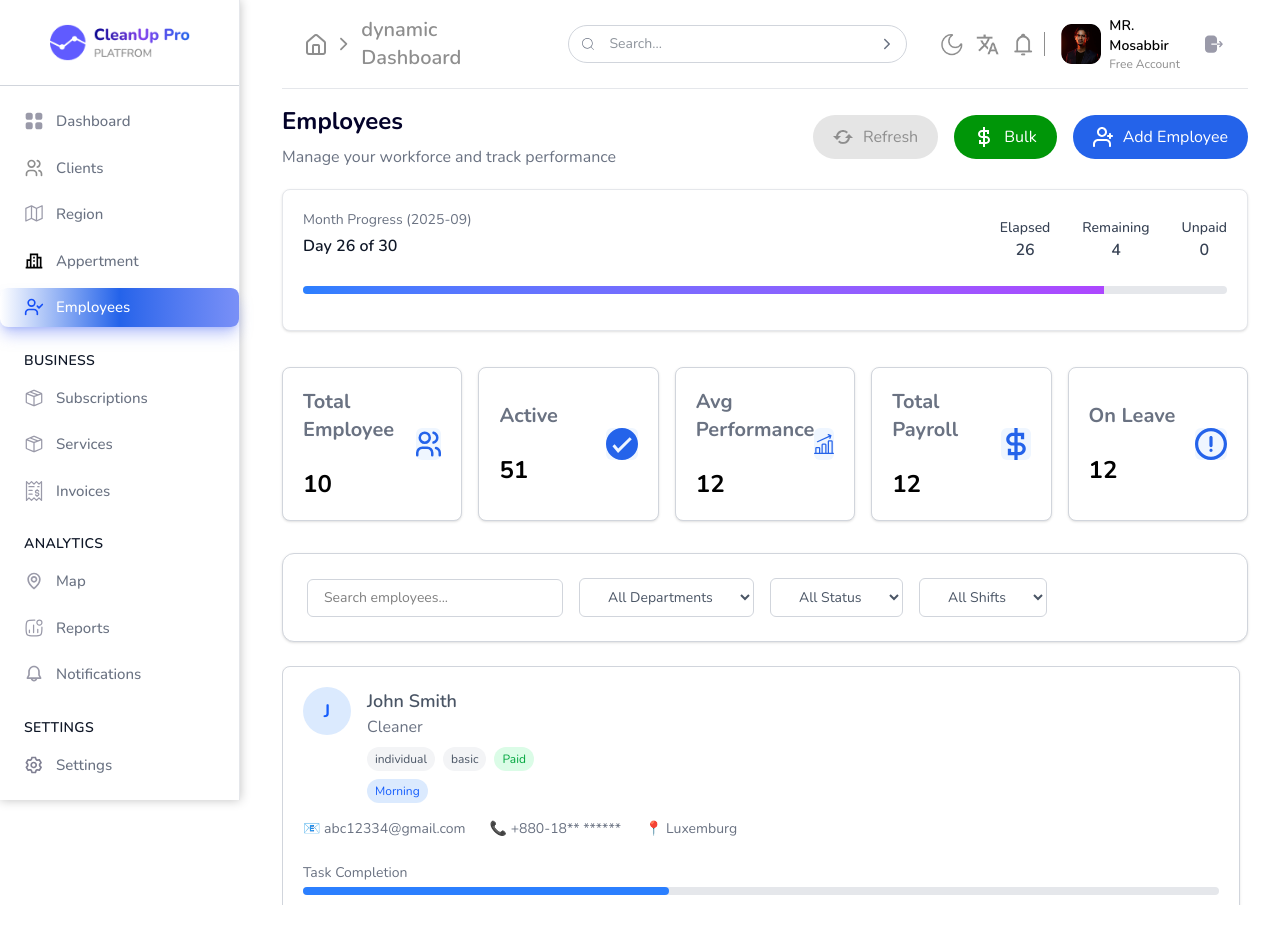
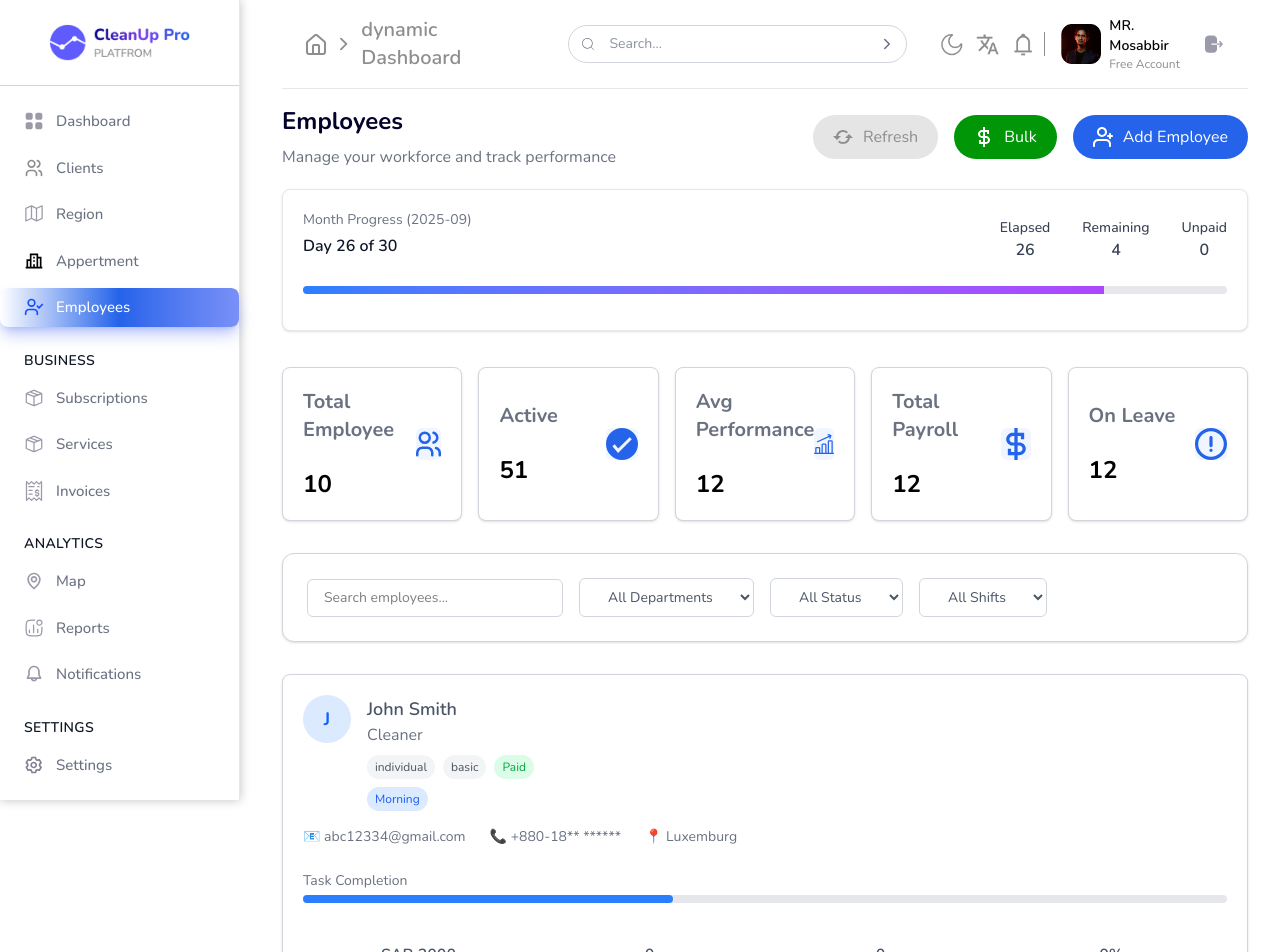
Before and after one commit to Alamin10231/CleanupSoftware, a React (Vite) app: page /employees in a window 1280 px wide. Shown: the top 952 px of the page. Before the commit the page ends 905 px from the top, so only its background shows below. Built offline with nearby package versions, Linux system fonts and the light colour scheme.

Commit message:
refactor: enhance Employees page layout and add search filters

```diff
--- a/src/Page/Employees.tsx
+++ b/src/Page/Employees.tsx
@@ -70,6 +70,7 @@ const Employees = () => {
   });
 
   return (
+    <>
       <div className="h-screen flex flex-col mt-4">
         {/* Header Section */}
         <div className="flex-shrink-0">
@@ -141,7 +142,7 @@ const Employees = () => {
         </div>
 
         {/* Scrollable Employee List */}
-      <div className="flex-1 overflow-y-auto mt-6 pr-2 scrollbar-hide">
+        <div className="mt-8">
           {filteredEmployees.length > 0 ? (
             filteredEmployees.map((emp) => (
               <EmployeeCard
@@ -166,6 +167,7 @@ const Employees = () => {
           )}
         </div>
       </div>
+    </>
   );
 };
 
```
Lines whose indentation alone changed are shown as unchanged.
